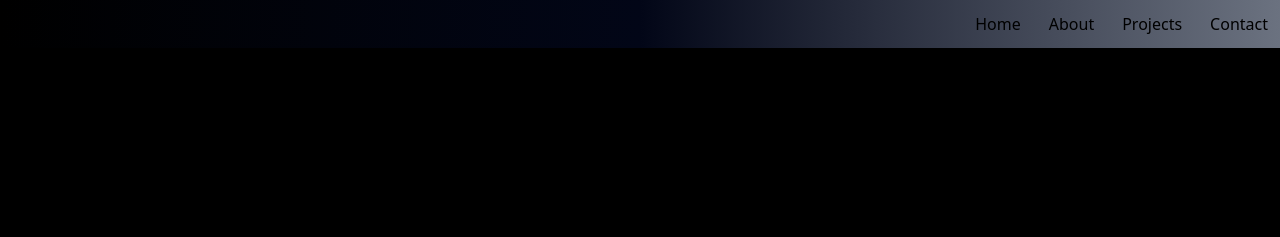
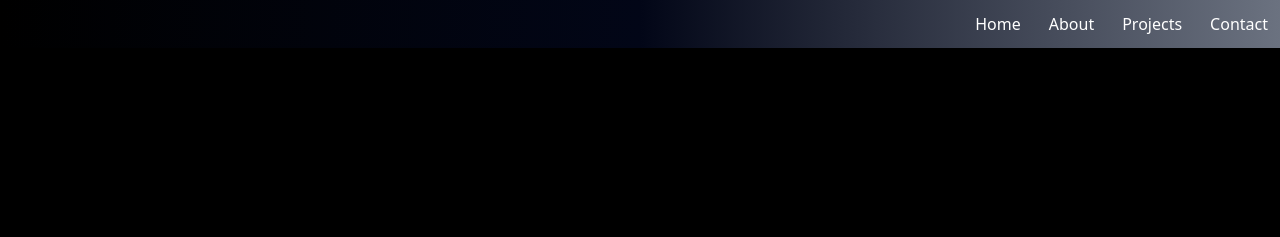
Before and after one commit to vannWithF/portfolio_avann, a website: page index.html in a window 1280 px wide. Shown: the top 237 px of the page. Drawn offline with nearby package versions, Linux system fonts and the light colour scheme.

Commit message:
finishing and ready to deploy

```diff
--- a/index.html
+++ b/index.html
@@ -11,10 +11,10 @@
 <body class="min-w-0 bg-black scroll-smooth">
     <nav class="bg-gradient-to-r from-black via-slate-950 to-gray-500 py-3 " data-aos="fade-down">
         <div class="flex space-x-7 justify-end mx-3">
-            <a class="text-base text-black hover:text-gray-200" href="#home">Home</a>
-            <a class="text-base text-black hover:text-gray-200" href="#about">About</a>
-            <a class="text-base text-black hover:text-gray-200" href="#projects">Projects</a>
-            <a class="text-base text-black hover:text-gray-200" href="#contact">Contact</a>
+            <a class="text-base text-white hover:text-gray-500" href="#home">Home</a>
+            <a class="text-base text-white hover:text-gray-500" href="#about">About</a>
+            <a class="text-base text-white hover:text-gray-500" href="#projects">Projects</a>
+            <a class="text-base text-white hover:text-gray-500" href="#contact">Contact</a>
         </div>
     </nav>
 
```
